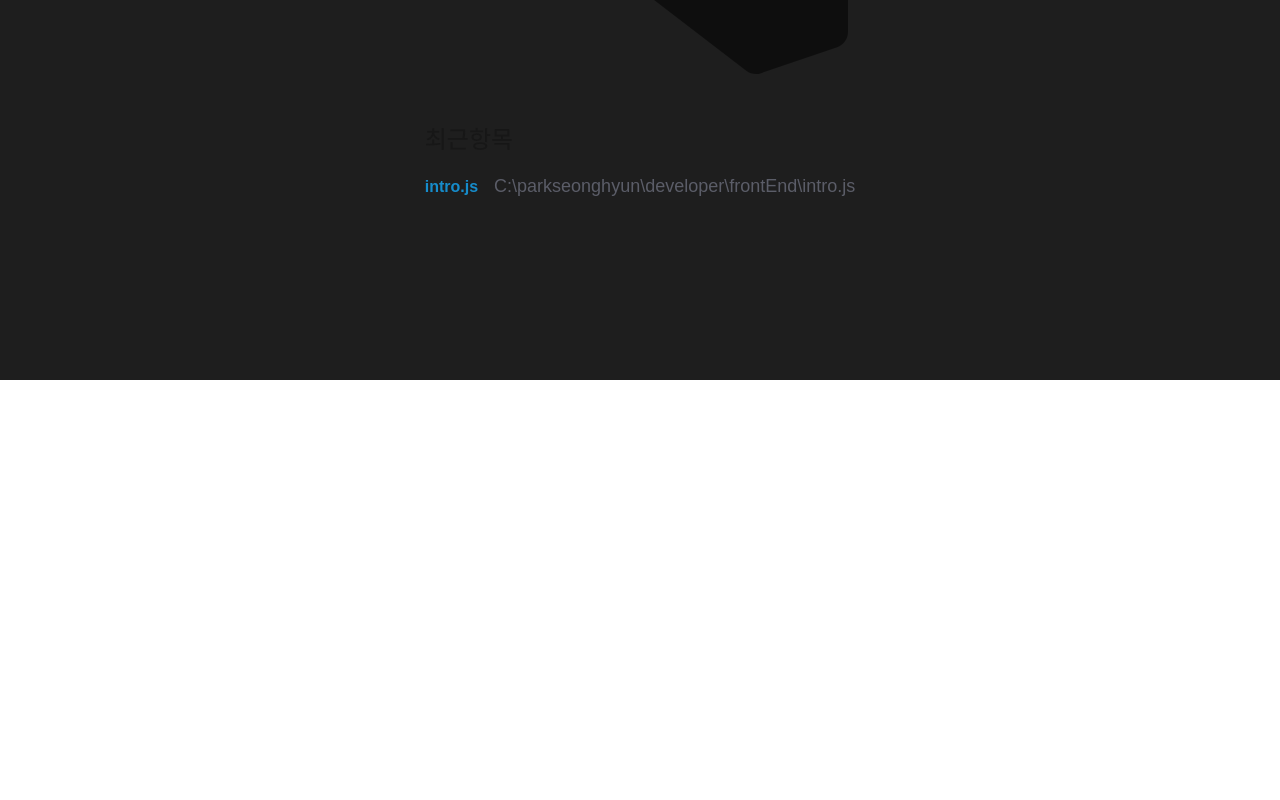
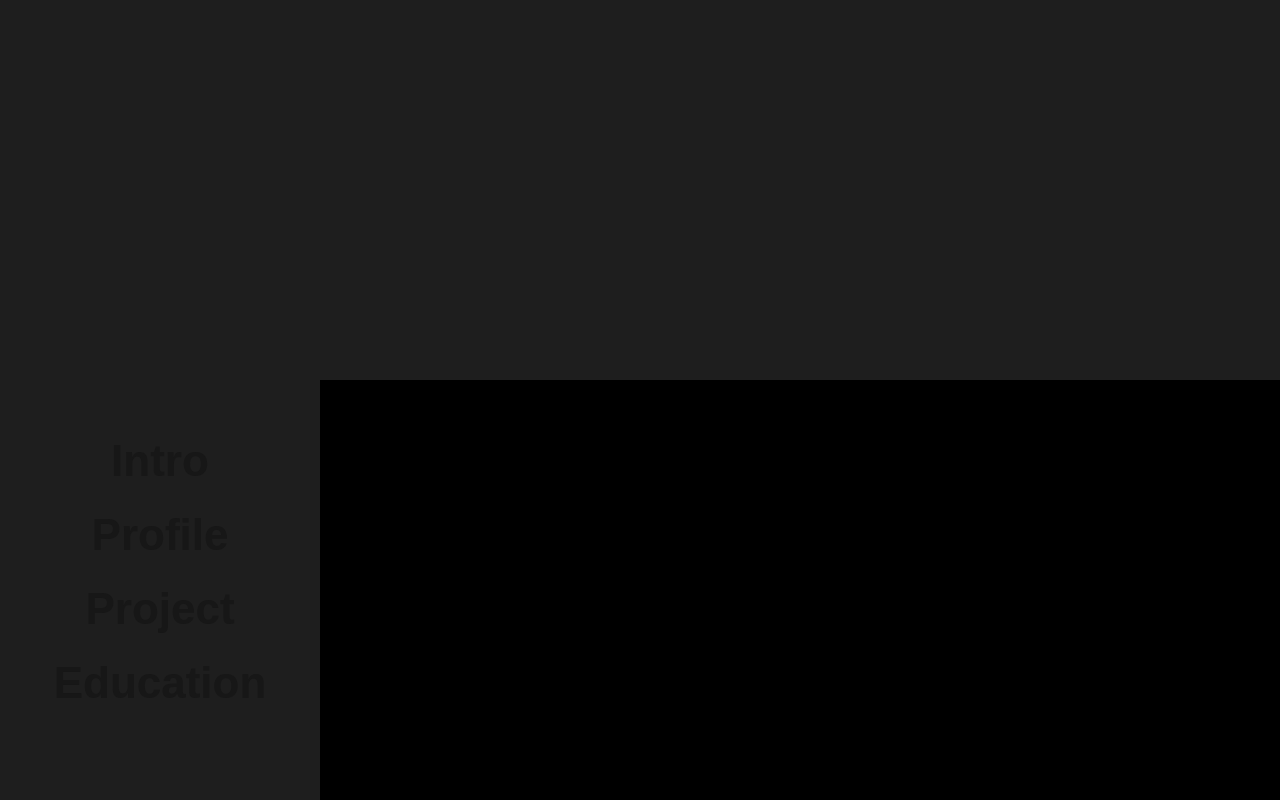
Before and after one commit to Hyun-EG/portfolio, a Next.js app: page / in a window 1280 px wide. Shown: the part 420-1220 px from the top of the page. Before the commit the page ends 800 px from the top, so only its background shows below. Built offline with nearby package versions, Linux system fonts and the light colour scheme.

Commit message:
Chore: 인트로박스 높이 수정 및 프로필,네브 만들다가 졸려서.. 오늘은 종료..

```diff
--- a/app/globals.css
+++ b/app/globals.css
@@ -23,6 +23,7 @@ body {
   background-image: url("/bg/main-bg.webp");
   background-size: cover;
   background-position: center;
+  background-attachment: fixed;
   font-family: Arial, Helvetica, sans-serif;
   -webkit-font-smoothing: antialiased;
   -moz-osx-font-smoothing: grayscale;
--- a/app/page.tsx
+++ b/app/page.tsx
@@ -1,10 +1,12 @@
 import IntroBox from "@/components/intro/IntroBox";
+import ProfileBox from "@/components/profile/ProfileBox";
 import React from "react";
 
 const page = () => {
   return (
     <div>
       <IntroBox />
+      <ProfileBox />
     </div>
   );
 };
--- a/components/intro/IntroBox.tsx
+++ b/components/intro/IntroBox.tsx
@@ -8,10 +8,10 @@ import Image from "next/image";
 const IntroBox = () => {
   const LINE_NUM = Array.from({ length: 7 });
 
-  const [isShowIntro, setIsShowIntro] = useState(false);
+  const [isShowIntro, setIsShowIntro] = useState(true);
   return (
-    <div className="w-full h-screen flex flex-col justify-center items-center px-4">
-      <div className="w-full md:w-[768px] lg:w-[1024px] xl:w-[1280px] 2xl:w-[1600px] h-[800px] rounded-tl-3xl flex flex-col bg-[#1E1E1E]">
+    <div className="w-full min-h-screen flex flex-col justify-center items-center px-4">
+      <div className="w-full md:w-[768px] lg:w-[1024px] xl:w-[1280px] 2xl:w-[1600px] h-[800px] rounded-tl-3xl flex flex-col bg-bgGrey">
         <div className="h-[64px] flex">
           {isShowIntro && (
             <div className="w-[200px] pl-7 flex gap-3 justify-center items-center rounded-tl-3xl bg-[#1E1E1E]">
--- /dev/null
+++ b/components/nav/Nav.tsx
@@ -0,0 +1,26 @@
+const Nav = ({ isVisible }: { isVisible: boolean }) => {
+  return (
+    <div
+      className={`z-10 left-0 w-80 h-screen px-8 py-12 flex flex-col gap-2 text-center bg-bgGrey text-big font-bold z-50 transition-opacity duration-300 ${
+        isVisible ? "opacity-100" : "opacity-0 pointer-events-none"
+      }`}
+    >
+      <span
+        onClick={() => {
+          window.scrollTo({
+            top: 0,
+            behavior: "smooth",
+          });
+        }}
+        className="cursor-pointer"
+      >
+        Intro
+      </span>
+      <span className="cursor-pointer">Profile</span>
+      <span className="cursor-pointer">Project</span>
+      <span className="cursor-pointer">Education</span>
+    </div>
+  );
+};
+
+export default Nav;
--- /dev/null
+++ b/components/profile/ProfileBox.tsx
@@ -0,0 +1,40 @@
+"use client";
+import React, { useEffect, useRef, useState } from "react";
+import Nav from "../nav/Nav";
+
+const ProfileBox = () => {
+  const navRef = useRef<HTMLDivElement | null>(null);
+  const [isShowNav, setIsShowNav] = useState(false);
+
+  useEffect(() => {
+    const target = navRef.current;
+
+    const observer = new IntersectionObserver(
+      (entries) => {
+        entries.forEach((entry) => {
+          setIsShowNav(entry.isIntersecting);
+        });
+      },
+      { threshold: 0.5 }
+    );
+
+    if (target) {
+      observer.observe(target);
+    }
+
+    return () => {
+      if (target) {
+        observer.unobserve(target);
+      }
+      observer.disconnect();
+    };
+  }, []);
+
+  return (
+    <div ref={navRef} className="w-full bg-black">
+      <Nav isVisible={isShowNav} />
+    </div>
+  );
+};
+
+export default ProfileBox;
--- a/tailwind.config.js
+++ b/tailwind.config.js
@@ -15,6 +15,10 @@ module.exports = {
         yellow: "#FFEA00",
         grey: "#5B5D68",
         green: "#6A9955",
+        bgGrey: "#1e1e1e",
+      },
+      fontSize: {
+        big: "2.75rem",
       },
     },
   },
```
